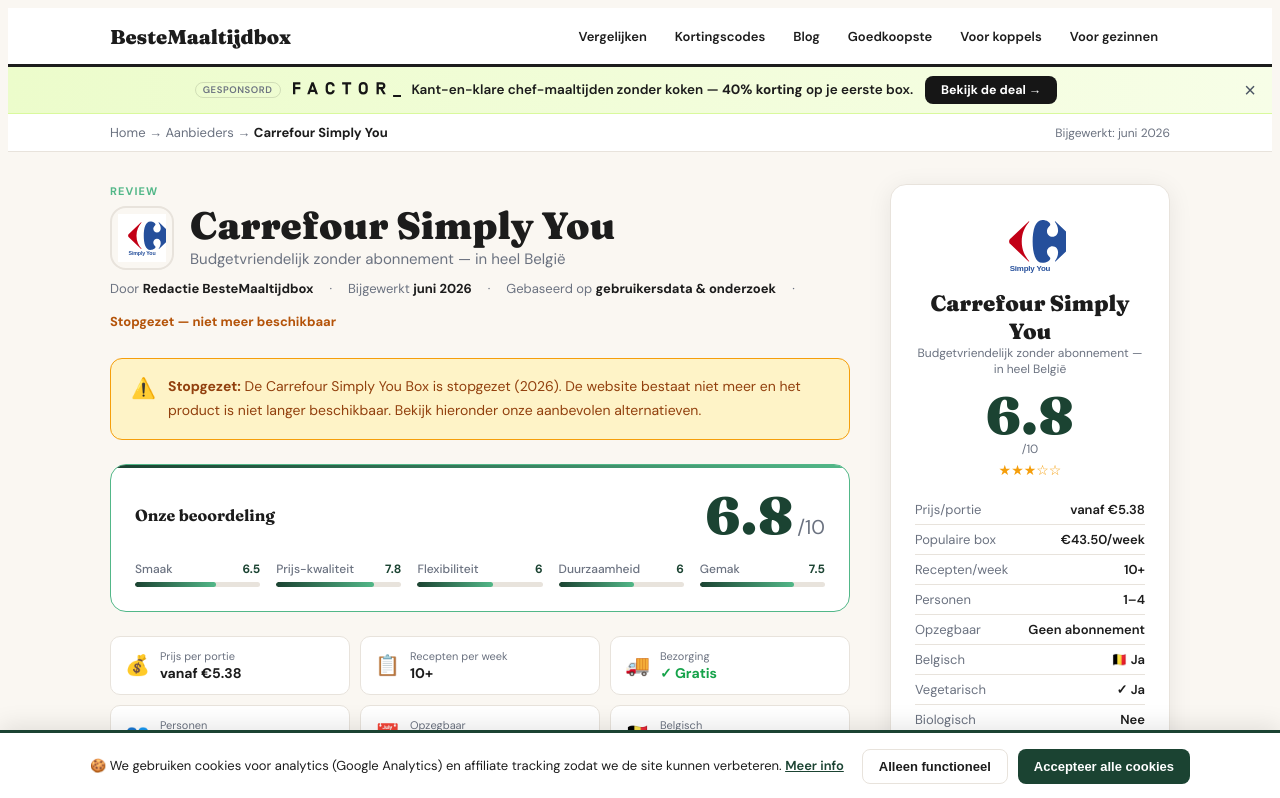
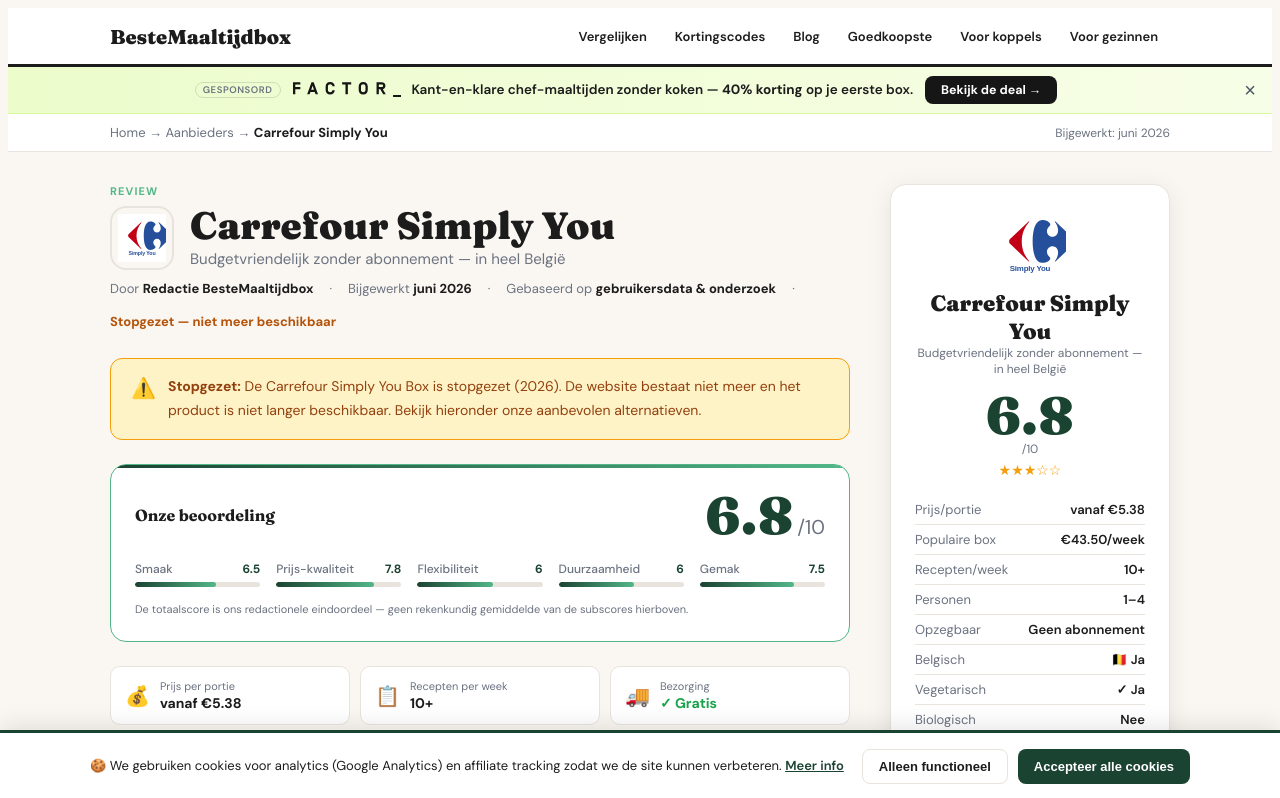
Before and after one commit to fetspets/bestemaaltijdbox, a Next.js app: page /aanbieder/carrefour-simply-you in a window 1280 px wide. Shown: the top 798 px of the page. Built offline with nearby package versions, Linux system fonts and the light colour scheme.

Commit message:
auto: update page.tsx

```diff
--- a/src/app/aanbieder/[slug]/page.tsx
+++ b/src/app/aanbieder/[slug]/page.tsx
@@ -190,6 +190,9 @@ export default async function AanbiederPage({ params }: { params: Promise<{ slug
                   </div>
                 );
               })}
+            </div>
+            <div style={{ marginTop: 14, fontSize: 11, color: 'var(--muted)', lineHeight: 1.5 }}>
+              De totaalscore is ons redactionele eindoordeel — geen rekenkundig gemiddelde van de subscores hierboven.
             </div>
           </div>
 
```
